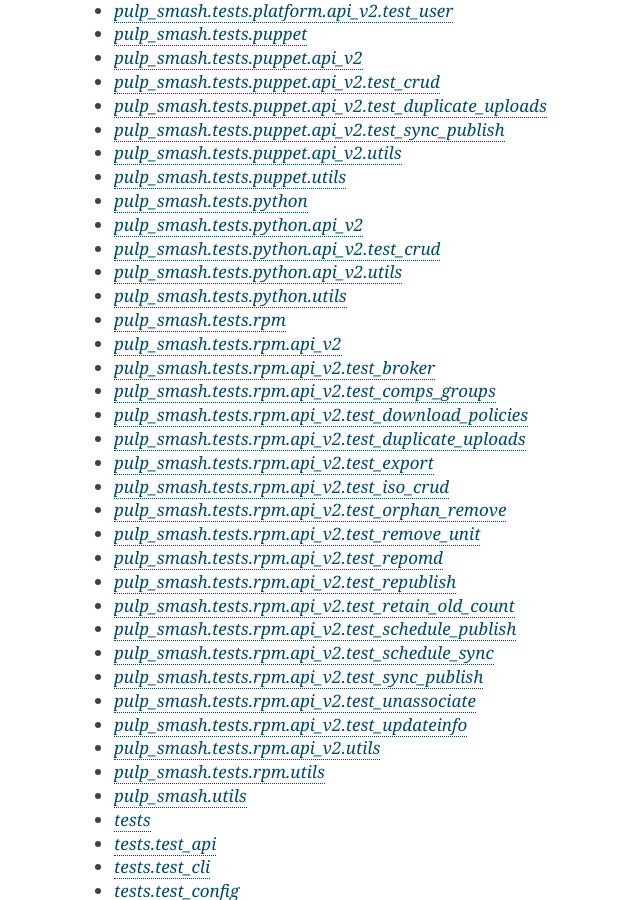
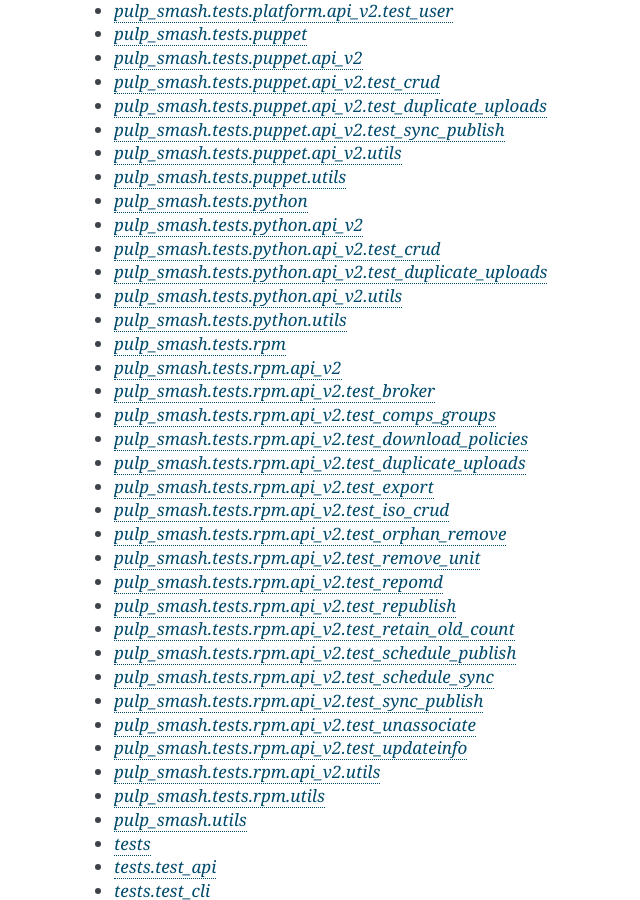
Before and after one commit to pulp/pulp-smash, a Sphinx documentation site: the page built from docs/api.rst, in a window 1280 px wide and 900 px high, scrolled down 995 px. Shown: the whole window, without its empty margins (336-976 px from the left). Built offline with Sphinx 7.4.7, drawn with Linux system fonts in a browser that asks for light colours.

Commit message:
Add missing page to API documentation
Add module `pulp_smash.test.python.api_v2.test_duplicate_uploads` to the
API documentation. This commit corrects
6dfa9294a6c63a0724e0b5d2dbb68bf7ca885757.

```diff
--- a/docs/api.rst
+++ b/docs/api.rst
@@ -52,6 +52,7 @@ developers, not a gospel.
     api/pulp_smash.tests.python
     api/pulp_smash.tests.python.api_v2
     api/pulp_smash.tests.python.api_v2.test_crud
+    api/pulp_smash.tests.python.api_v2.test_duplicate_uploads
     api/pulp_smash.tests.python.api_v2.utils
     api/pulp_smash.tests.python.utils
     api/pulp_smash.tests.rpm
--- /dev/null
+++ b/docs/api/pulp_smash.tests.python.api_v2.test_duplicate_uploads.rst
@@ -0,0 +1,6 @@
+`pulp_smash.tests.python.api_v2.test_duplicate_uploads`
+=======================================================
+
+Location: :doc:`/index` → :doc:`/api` → :doc:`/api/pulp_smash.tests.python.api_v2.test_duplicate_uploads`
+
+.. automodule:: pulp_smash.tests.python.api_v2.test_duplicate_uploads
```
